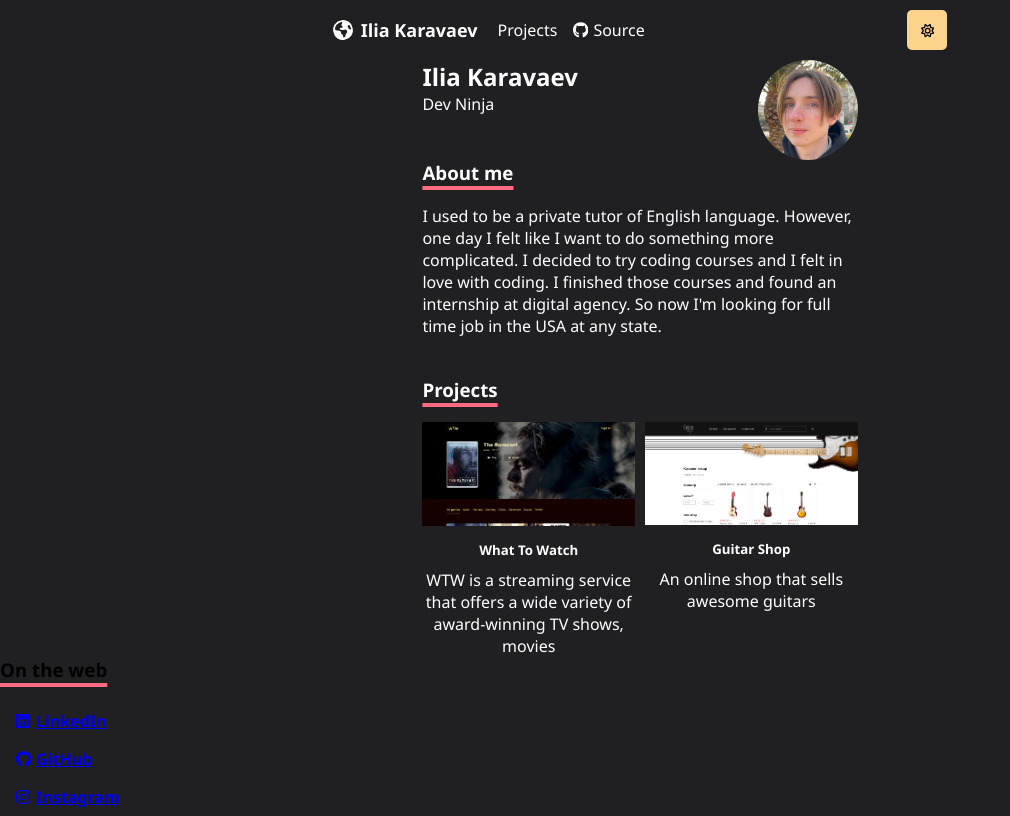
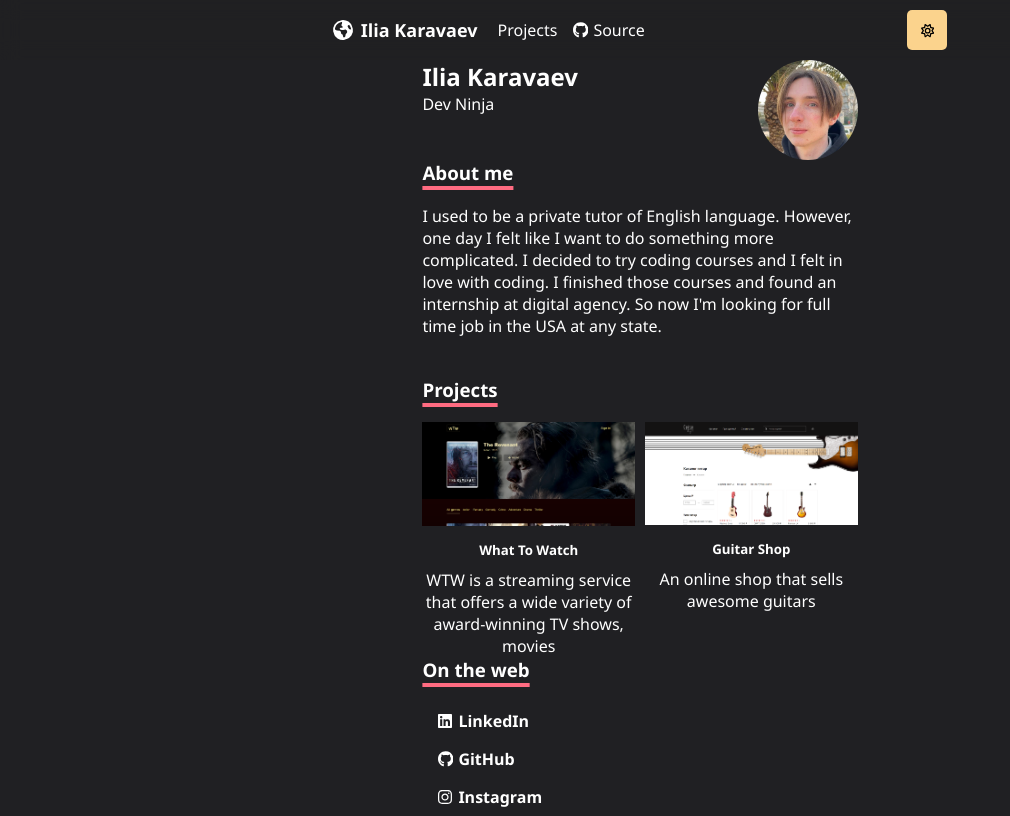
Before and after one commit to Elijahezy/personal-portfolio, a Next.js app: page / in a window 1280 px wide. Shown: the whole page, without its empty margins (0-1010 px from the left). Built offline with nearby package versions, Linux system fonts and the light colour scheme.

Commit message:
minor changes

```diff
--- a/src/components/projects/projects.styled.ts
+++ b/src/components/projects/projects.styled.ts
@@ -5,9 +5,6 @@ export const GridContainer = styled.div`
   display: flex;
   width: 100%;
   gap: 10px;
-  margin: 20px 0 0 0;
-
-
 `;
 
 export const GridItem = styled(Link)`
--- a/src/components/projects.tsx
+++ b/src/components/projects/projects.tsx
@@ -1,26 +1,22 @@
-import {Box, Grid, GridItem, Heading, Image, Text} from "@chakra-ui/react";
-import Link from "next/link";
-import * as S from './projects/projects.styled'
-import * as H from '../styles/ui.styled'
+import * as S from './projects.styled'
+import * as H from '../../styles/ui.styled'
 
 export default function Projects() {
     return (
         <H.Container>
-            <H.TitleH3>Projects</H.TitleH3>
+            <H.TitleH3 m={'0 0 20px 0'}>Projects</H.TitleH3>
             <S.GridContainer>
-                <S.GridItem href={'/asd'}>
+                <S.GridItem href={'/projects/wtw'}>
 
                     <S.Picture src='/projects/wtw.png' alt='A website to watch films'
                     />
-                    <Heading as={'h5'} fontSize={'s'} m={'10px 0 10px 0'}>What To Watch</Heading>
+                    <H.TitleH5 m={'10px 0 10px 0'}>What To Watch</H.TitleH5>
                     <H.Text>WTW is a streaming service that offers a wide variety
                         of
                         award-winning
                         TV shows,
                         movies</H.Text>
-
                 </S.GridItem>
-
                 <S.GridItem href={'/qwe'}>
                     <S.Picture src='/projects/guitar-shop.png' alt='A website to buy a guitar'
                     />
--- a/src/components/socials.tsx
+++ /dev/null
@@ -1,56 +0,0 @@
-import Title from "@/components/ui/ui";
-import {Button} from "@chakra-ui/react";
-import styled from "@emotion/styled";
-import Link from 'next/link'
-import {Icon, createIcon} from '@chakra-ui/react'
-import {GITHUB_PATH, GITHUB_URL, INSTAGRAM_PATH, INSTAGRAM_URL, LINKED_PATH, LINKEDIN_URL} from "@/components/consts";
-
-
-const SocialLink = styled(Link)`
-  background-color: transparent;
-  padding: 8px 15px;
-  transition: background-color 0.1s ease-in;
-  font-weight: 600;
-  border-radius: 5px;
-  display: flex;
-  justify-content: flex-start;
-  width: min-content;
-  align-items: center;
-  gap: 5px;
-
-  &:hover {
-    background-color: rgba(255, 107, 129, 0.38);
-  }
-`
-
-export default function Socials() {
-    return (
-        <>
-            <Title m={'0 0 20px 0'}>On the web</Title>
-            <SocialLink href={LINKEDIN_URL}>
-                <Icon viewBox="0 0 448 512" color={'pink.400'}>
-                    <path
-                        fill='currentColor'
-                        d={LINKED_PATH}/>
-                </Icon>
-                LinkedIn
-            </SocialLink>
-            <SocialLink href={GITHUB_URL}>
-                <Icon viewBox="0 0 448 512" color={'pink.400'}>
-                    <path
-                        fill='currentColor'
-                        d={GITHUB_PATH}/>
-                </Icon>
-                GitHub
-            </SocialLink>
-            <SocialLink href={INSTAGRAM_URL}>
-                <Icon viewBox="0 0 448 512" color={'pink.400'}>
-                    <path
-                        fill='currentColor'
-                        d={INSTAGRAM_PATH}/>
-                </Icon>
-                Instagram
-            </SocialLink>
-        </>
-    )
-}
--- a/src/components/ui/ui.tsx
+++ /dev/null
@@ -1,14 +0,0 @@
-import {Heading} from "@chakra-ui/react";
-
-
-type Props = {
-    children: string | JSX.Element | JSX.Element[],
-    m?: string,
-}
-export default function Title({children, m}: Props) {
-    return (
-        <Heading m={m} as={'h3'} size={'md'} textDecor={'underline 4px solid #ff6b81'}
-                 textUnderlineOffset={'6px'}
-        >{children}</Heading>
-    )
-}
--- a/src/pages/index.tsx
+++ b/src/pages/index.tsx
@@ -1,40 +1,23 @@
 import Head from 'next/head'
 import {Box} from "@chakra-ui/react";
 import Bio from "@/components/bio/bio";
-import Projects from "@/components/projects";
-import Socials from "@/components/socials";
+import Projects from "@/components/projects/projects";
+import Socials from "@/components/socials/socials";
 import Navbar from "@/components/navbar/navbar";
 import styled from "styled-components";
 import {useBearStore} from "@/store/store";
+import Page from "@/components/page/page";
 
-const Main = styled.main`
-  background-color: ${({theme}) => theme.color.backgroundColor};
-  transition: background-color 200ms ease-in-out;
-
-`
 
 export default function Home() {
     return (
         <>
-            <Head>
-                <title>Ilia Karavaev - Homepage</title>
-                <meta name="description" content="Generated by create next app"/>
-                <meta name="viewport" content="width=device-width, initial-scale=1"/>
-                <link rel="icon" href="/favicon.ico"/>
-                <link rel="preconnect" href="https://fonts.googleapis.com"/>
-                <link rel="preconnect" href="https://fonts.gstatic.com"/>
-                <link
-                    href="https://fonts.googleapis.com/css2?family=M+PLUS+Rounded+1c:wght@300;400;500;700;800&display=swap"
-                    rel="stylesheet"/>
 
-
-            </Head>
-            <Main>
-                <Navbar/>
+            <Page>
                 <Bio/>
                 <Projects/>
                 <Socials/>
-            </Main>
+            </Page>
         </>
     )
 }
--- /dev/null
+++ b/src/pages/projects.tsx
@@ -0,0 +1,10 @@
+import Page from "@/components/page/page";
+import Projects from "@/components/projects/projects";
+
+export default function ProjectsPage() {
+    return (
+        <Page>
+            <Projects/>
+        </Page>
+    )
+}
--- a/src/styles/ui.styled.ts
+++ b/src/styles/ui.styled.ts
@@ -3,11 +3,19 @@ import styled from "styled-components";
 interface UniversalProps {
     m?: string,
     p?: string,
+    flexDirection?: string,
+    gap?: string,
+    justifyContent?: string,
+    alignContent?: string,
+    alignItems?: string,
+    justifyItems?: string,
 }
 
-export const TitleH3 = styled.h3`
+export const TitleH3 = styled.h3<UniversalProps>`
   text-decoration: underline 4px solid ${({theme}) => theme.color.primary};
   text-underline-offset: 6px;
+  margin: ${props => props.m};
+  padding: ${props => props.p};
 `;
 
 export const TitleH5 = styled.h5<UniversalProps>`
@@ -20,14 +28,27 @@ export const Text = styled.p<UniversalProps>`
   padding: ${props => props.p};
 `;
 
-export const Container = styled.article`
+export const Container = styled.article<UniversalProps>`
   display: flex;
   flex-direction: column;
   padding: 0 33%;
   margin: 0 auto;
   color: ${({theme}) => theme.color.text};
+  margin: ${props => props.m};
+  padding: ${props => props.p};
 
   @media screen and (max-width: 1024px) {
     padding: 0 20%;
   }
 `;
+
+
+export const FlexContainer = styled.div<UniversalProps>`
+  display: flex;
+  flex-direction: ${props => props.flexDirection};
+  justify-content: ${props => props.justifyContent};
+  justify-items: ${props => props.justifyItems};
+  align-items: ${props => props.alignItems};
+  align-content: ${props => props.alignContent};
+  gap: ${props => props.gap};
+`;
```
Also changed, not shown: src/pages/projects/[id].styled.ts (added, +37 -0 lines), src/pages/projects/[id].tsx (added, +26 -0 lines), public/arrow-up-right-from-square-solid.svg (added).
